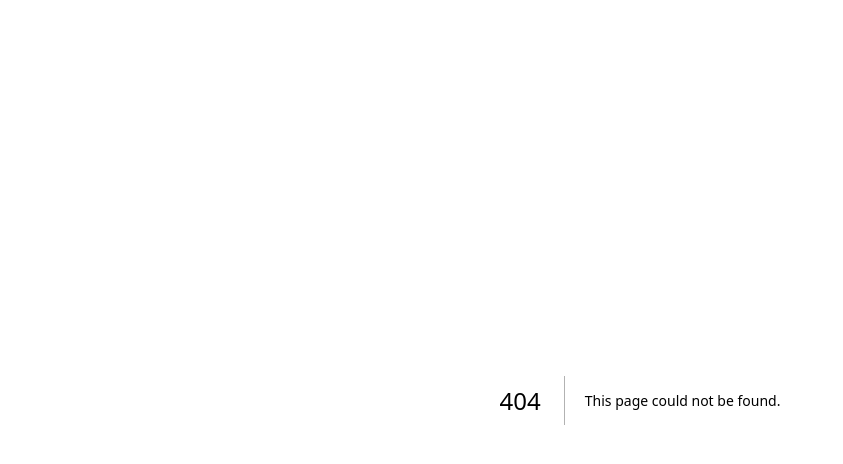
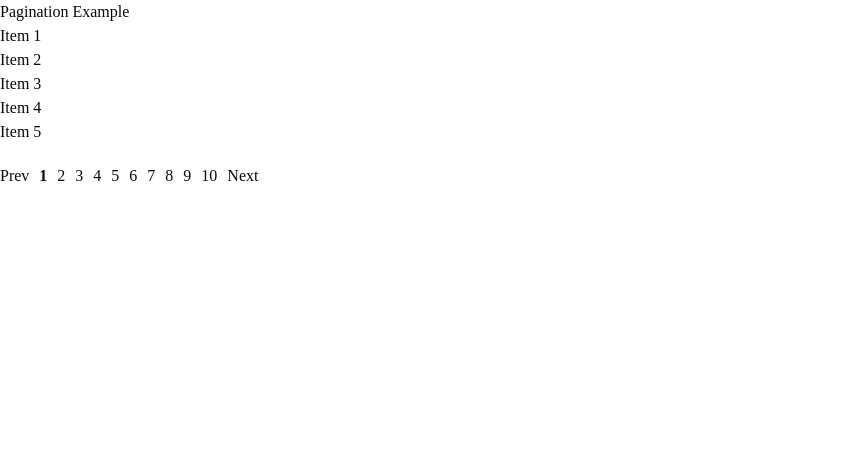
Before and after one commit to Anandvlog/dailyCode, a Next.js app: page /day6 in a window 1280 px wide. Before the commit this address had no page. Shown: the top 464 px of the page, without its empty margins (0-843 px from the left). Built offline with nearby package versions, Linux system fonts and the light colour scheme.

Commit message:
add pagination code

```diff
--- /dev/null
+++ b/src/app/day6/page.tsx
@@ -0,0 +1,32 @@
+ 'use client'
+import { usePagination } from '@/hooks/usePagination';
+import PaginationPage from '@/pages/Pagination'
+import React from 'react'
+
+const Pagination = () => {
+      const data = Array.from({ length: 50 }, (_, i) => `Item ${i + 1}`);
+
+     const {
+    currentPage,
+    totalPages,
+    currentData,
+    goToPage
+  } = usePagination(data, 5);
+  return (
+    <div>
+      <h2>Pagination Example</h2>
+
+      {currentData.map((item, index) => (
+        <div key={index}>{item}</div>
+      ))}
+
+      <PaginationPage
+        currentPage={currentPage}
+        totalPages={totalPages}
+        onPageChange={goToPage}
+      />
+    </div>
+  )
+}
+
+export default Pagination
--- /dev/null
+++ b/src/hooks/usePagination.tsx
@@ -0,0 +1,45 @@
+import { useState } from "react";
+
+type UsePaginationReturn<T> = {
+  currentPage: number;
+  totalPages: number;
+  currentData: T[];
+  nextPage: () => void;
+  prevPage: () => void;
+  goToPage: (page: number) => void;
+};
+
+export const usePagination = <T,>(
+  data: T[],
+  itemsPerPage: number = 5
+): UsePaginationReturn<T> => {
+  const [currentPage, setCurrentPage] = useState<number>(1);
+
+  const totalPages = Math.ceil(data.length / itemsPerPage);
+
+  const startIndex = (currentPage - 1) * itemsPerPage;
+  const currentData = data.slice(startIndex, startIndex + itemsPerPage);
+
+  const nextPage = () => {
+    if (currentPage < totalPages) setCurrentPage((prev) => prev + 1);
+  };
+
+  const prevPage = () => {
+    if (currentPage > 1) setCurrentPage((prev) => prev - 1);
+  };
+
+  const goToPage = (page: number) => {
+    if (page >= 1 && page <= totalPages) {
+      setCurrentPage(page);
+    }
+  };
+
+  return {
+    currentPage,
+    totalPages,
+    currentData,
+    nextPage,
+    prevPage,
+    goToPage,
+  };
+};
--- /dev/null
+++ b/src/pages/Pagination/index.tsx
@@ -0,0 +1,50 @@
+import React from "react";
+
+type PaginationProps = {
+  currentPage: number;
+  totalPages: number;
+  onPageChange: (page: number) => void;
+};
+
+const PaginationPage: React.FC<PaginationProps> = ({
+  currentPage,
+  totalPages,
+  onPageChange,
+}) => {
+  return (
+    <div style={{ display: "flex", gap: "10px", marginTop: "20px" }}>
+
+      <button
+        onClick={() => onPageChange(currentPage - 1)}
+        disabled={currentPage === 1}
+      >
+        Prev
+      </button>
+
+      {Array.from({ length: totalPages }, (_, index) => {
+        const page = index + 1;
+        return (
+          <button
+            key={page}
+            onClick={() => onPageChange(page)}
+            style={{
+              fontWeight: currentPage === page ? "bold" : "normal",
+            }}
+          >
+            {page}
+          </button>
+        );
+      })}
+
+      <button
+        onClick={() => onPageChange(currentPage + 1)}
+        disabled={currentPage === totalPages}
+      >
+        Next
+      </button>
+
+    </div>
+  );
+};
+
+export default PaginationPage;
```
